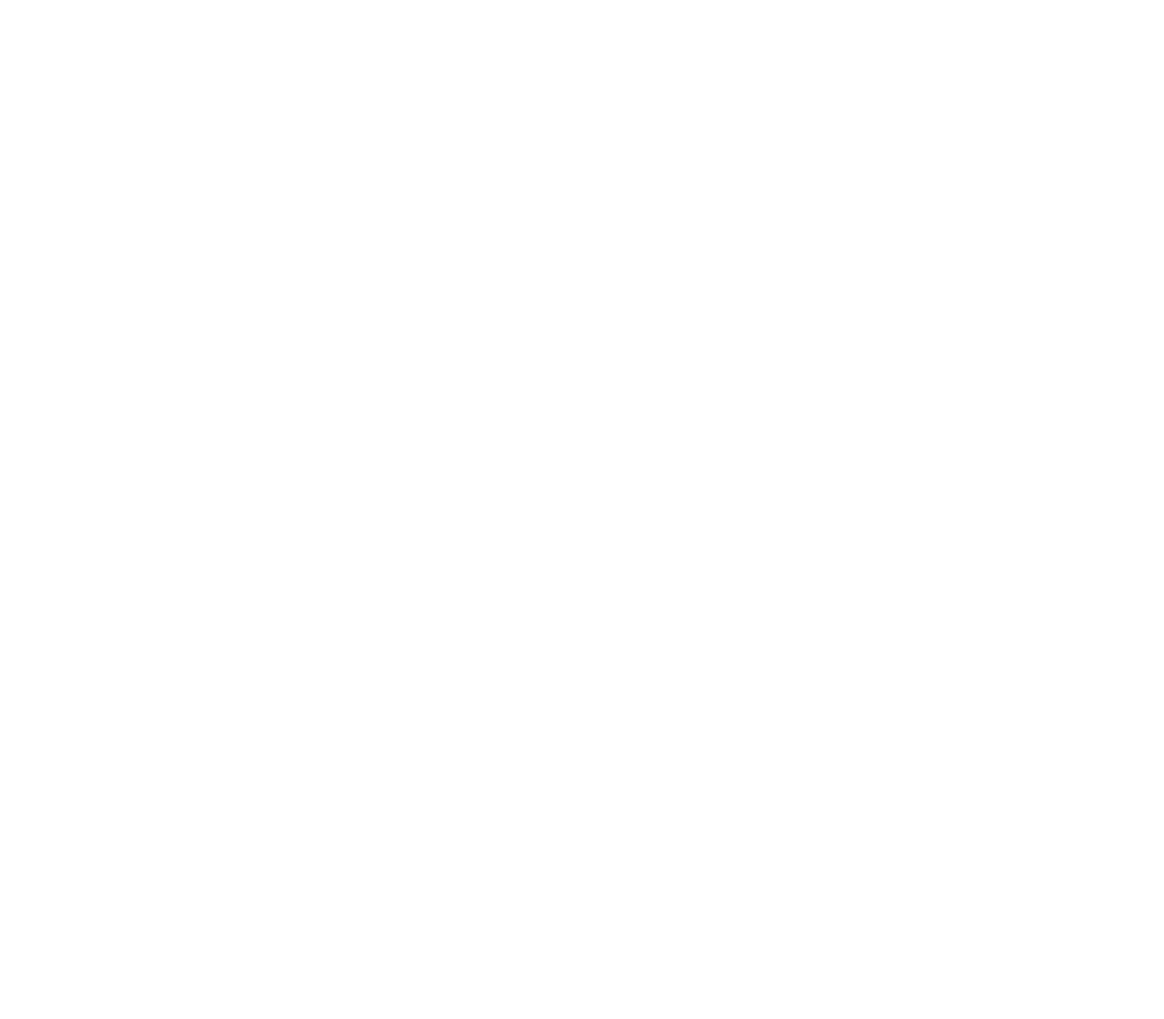
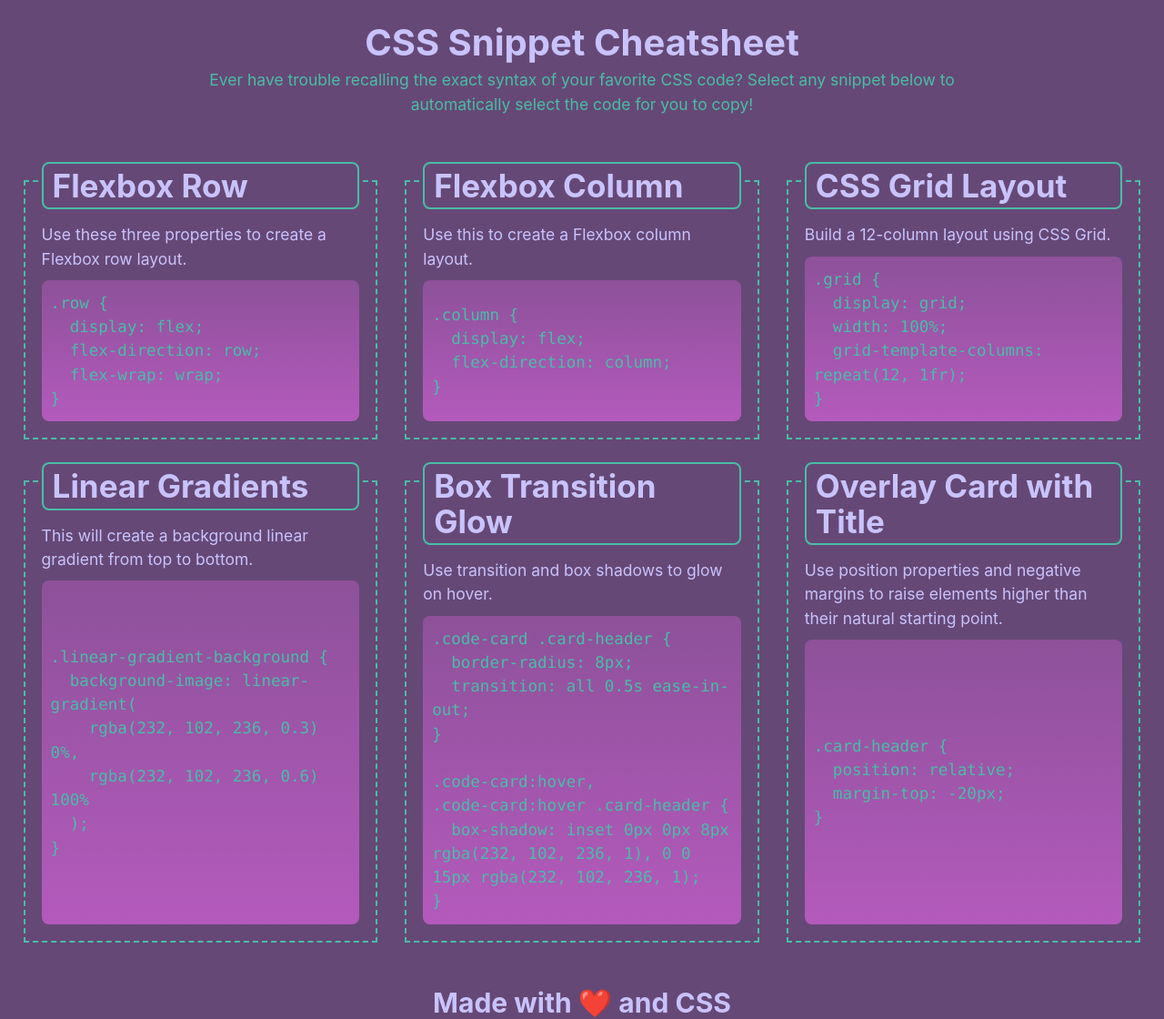
Before and after one commit to Akent90/week-two-project, a plain HTML site: page index.html in a window 1280 px wide. Shown: the whole page at 91% size. Before the commit the page ends 800 px from the top, so only its background shows below. Drawn offline with Linux system fonts and the light colour scheme.

Commit message:
Final Commit

```diff
--- a/assets/style.css
+++ b/assets/style.css
@@ -0,0 +1,180 @@
+:root {
+    --outer-space: #664876;
+    --sundown: #FFB9B8;
+    --puerto-rico: #49BDA5;
+    --melrose: #C8C3FD;
+}
+
+::selection {
+    background-color: var(--sundown);
+    color: var(--outer-space);
+}
+
+html {
+    font-size: 62.5%;
+}
+
+body {
+    font-family: -apple-system, BlinkMacSystemFont, 'Segoe UI', Roboto, Helvetica,
+    Arial, sans-serif, 'Apple Color Emoji', 'Segoe UI Emoji', 'Segoe UI Symbol';
+    font-size: 1.75rem;
+    line-height: 1.5;
+    color: var(--puerto-rico);
+    background-color: var(--outer-space);
+}
+
+h1, h2, h3, h4, h5, h6 {
+    margin-bottom: 0.625rem;
+    color: var(--melrose);
+    font-weight: 700;
+    line-height: 1.1;
+}
+
+h1 {
+    font-size: 4rem;
+}
+
+h2 {
+    font-size: 3.5rem;
+}
+
+h3 {
+    font-size: 3rem;
+}
+
+h4 {
+    font-size: 2.5rem;
+}
+
+h5 {
+    font-size: 2rem;
+}
+
+h6 {
+    font-size: 1.5rem;
+}
+
+p {
+    margin-bottom: 1rem;
+}
+
+code {
+    font-family: Consolas, 'Andale Mono WT', 'Andale Mono', 'Lucida Console',
+    'Lucida Sans Typewriter', 'DejaVu Sans Mono', 'Bitstream Vera Sans Mono',
+    'Liberation Mono', 'Nimbus Mono L', Monaco, 'Courier New', Courier,
+    monospace;
+}
+
+header {
+    width: 96%;
+    margin: 0 auto;
+    padding: 2.5rem;
+    text-align: center;
+}
+
+header h1.page-tile {
+    padding: 1rem 1.2rem;
+    font-size: 4.5rem;
+}
+
+main {
+    width: 96%;
+    margin: 2rem auto;
+}
+
+footer {
+    margin: 1.5rem;
+    text-align: center;
+}
+
+.row {
+    display: flex;
+    flex-wrap: wrap;
+    flex-direction: row;
+    margin-left: -1.5rem;
+    margin-right: -1.5rem;
+}
+
+.justify-center {
+    justify-content: center;
+}
+
+.card-column {
+    flex: 1 0 100%;
+    padding: 1.5rem;
+    transition: flex-basis 500ms linear;
+    margin-bottom: 1.5rem;
+}
+
+.code-card {
+    display: flex;
+    flex-direction: column;
+    justify-content: flex-start;
+    min-height: 100%;
+    padding: 2rem;
+    color: var(--melrose);
+    outline: 2px dashed var(--puerto-rico);
+    outline-offset: -2px;
+    transition: all 0.5s ease-in-out;
+}
+
+.code-card .card-header {
+    position: relative;
+    margin: -4rem 0 1.5rem 0;
+    padding: 0.5rem 1rem;
+    background-color: var(--outer-space);
+    color: var(--melrose);
+    border: 2px solid var(--puerto-rico);
+    border-radius: 8px;
+    transition: all 0.5s ease-in-out;
+}
+
+.code-card:hover,
+.code-card:hover .card-header {
+    box-shadow: inset 0px 0px 8px var(--melrose), 0 0 15px var(--melrose);
+}
+
+.code-card .code-block {
+    flex-grow: 1;
+}
+
+.code-card pre {
+    white-space: pre-wrap;
+    overflow: auto;
+    tab-size: 4;
+    padding: 1.2rem 1rem;
+    color: var(--puerto-rico);
+    border-radius: 8px;
+    background-image: linear-gradient(
+        rgba(232, 102, 236, 0.3) 0%,
+        rgba(232, 102, 236, 0.6) 100%
+    );
+    display: flex;
+    align-items: center;
+}
+
+.code-card pre:active {
+    user-select: all;
+}
+
+@media screen and (min-width: 768px) {
+    .card-column {
+        flex: 0 0 50%;
+        max-width: 50%;
+    }
+
+    .card-column:last-child {
+        flex-grow: 1;
+    }
+}
+
+@media screen and (min-width: 992px) {
+    header {
+        width: 75%;
+    }
+
+    .card-column {
+        flex: 0 0 33.333%;
+        max-width: 33.333%;
+    }
+}
--- a/index.html
+++ b/index.html
@@ -3,7 +3,117 @@
   <head>
     <meta charset="UTF-8" />
     <meta name="viewport" content="width=device-width, initial-scale=1.0" />
-    <title>Document</title>
+    <title>CSS Snippet Cheatsheet</title>
+    <link rel="stylesheet" href="assets/reset.css" />
+    <link rel="stylesheet" href="assets/style.css" />
   </head>
-  <body></body>
+
+  <body>
+    <header>
+      <h1 class="page-title">CSS Snippet Cheatsheet</h1>
+      <p>
+        Ever have trouble recalling the exact syntax of your favorite CSS code?
+        Select any snippet below to automatically select the code for you to
+        copy!
+      </p>
+    </header>
+
+    <main>
+      <section class="row justify-center">
+        <div class="card-column">
+          <figure class="card code-card">
+            <h2 class="card-header">Flexbox Row</h2>
+            <div class="card-body">
+              <p>Use these three properties to create a Flexbox row layout.</p>
+            </div>
+            <pre class="code-block"><code>.row {
+  display: flex;
+  flex-direction: row;
+  flex-wrap: wrap;
+}</code></pre>
+          </figure>
+        </div>
+        <div class="card-column">
+          <figure class="card code-card">
+            <h2 class="card-header">Flexbox Column</h2>
+            <div class="card-body">
+              <p>Use this to create a Flexbox column layout.</p>
+            </div>
+            <pre class="code-block"><code>.column {
+  display: flex;
+  flex-direction: column;
+}</code></pre>
+          </figure>
+        </div>
+
+        <div class="card-column">
+          <figure class="card code-card">
+            <h2 class="card-header">CSS Grid Layout</h2>
+            <div class="card-body">
+              <p>Build a 12-column layout using CSS Grid.</p>
+            </div>
+            <pre class="code-block"><code>.grid {
+  display: grid;
+  width: 100%;
+  grid-template-columns: repeat(12, 1fr);
+}</code></pre>
+          </figure>
+        </div>
+        <div class="card-column">
+          <figure class="card code-card">
+            <h2 class="card-header">Linear Gradients</h2>
+            <div class="card-body">
+              <p>
+                This will create a background linear gradient from top to
+                bottom.
+              </p>
+            </div>
+            <pre class="code-block"><code>.linear-gradient-background {
+  background-image: linear-gradient(
+    rgba(232, 102, 236, 0.3) 0%,
+    rgba(232, 102, 236, 0.6) 100%
+  );
+}</code></pre>
+          </figure>
+        </div>
+        <div class="card-column">
+          <figure class="card code-card">
+            <h2 class="card-header">Box Transition Glow</h2>
+            <div class="card-body">
+              <p>Use transition and box shadows to glow on hover.</p>
+            </div>
+            <pre class="code-block"><code>.code-card .card-header {
+  border-radius: 8px;
+  transition: all 0.5s ease-in-out;
+}
+
+.code-card:hover,
+.code-card:hover .card-header {
+  box-shadow: inset 0px 0px 8px rgba(232, 102, 236, 1), 0 0 15px rgba(232, 102, 236, 1);
+}</code></pre>
+          </figure>
+        </div>
+
+        <div class="card-column">
+          <figure class="card code-card">
+            <h2 class="card-header">Overlay Card with Title</h2>
+            <div class="card-body">
+              <p>
+                Use position properties and negative margins to raise elements
+                higher than their natural starting point.
+              </p>
+            </div>
+            <pre class="code-block"><code>.card-header {
+  position: relative;
+  margin-top: -20px;
+}</code></pre>
+          </figure>
+        </div>
+      </section>
+    </main>
+
+    <footer>
+      <h3>Made with <span role="img" aria-label="heart">❤️</span> and CSS</h3>
+    </footer>
+  </body>
 </html>
```
